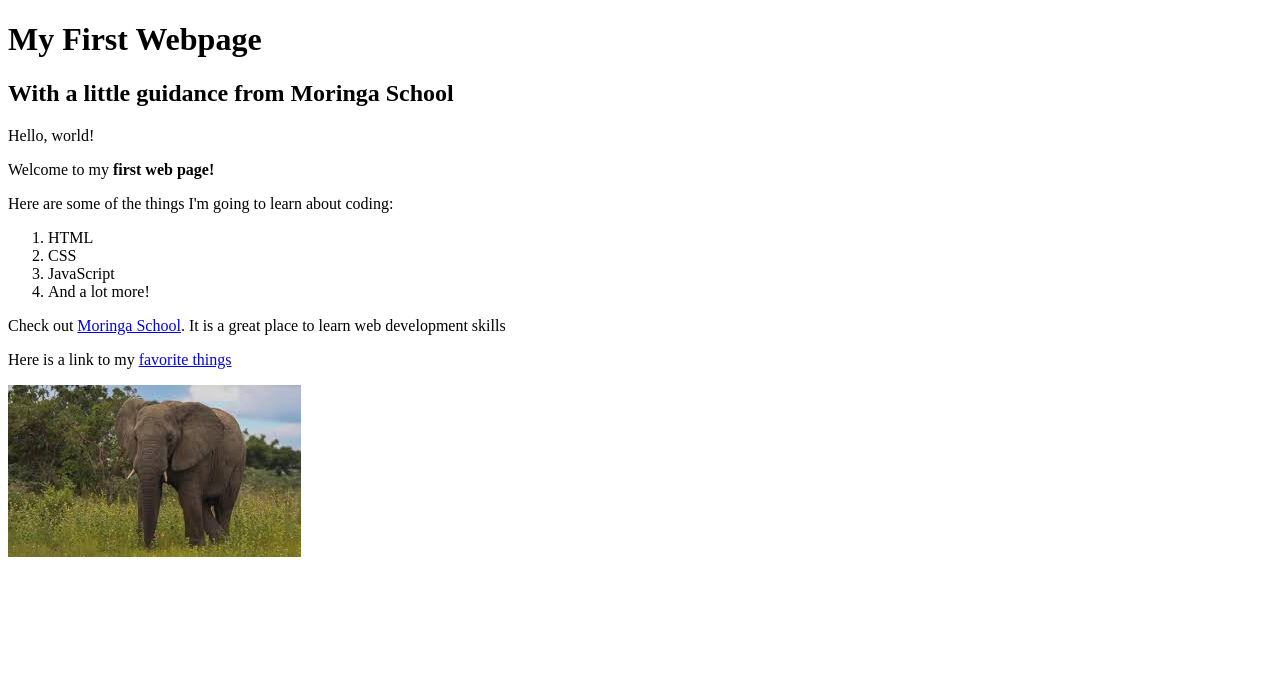
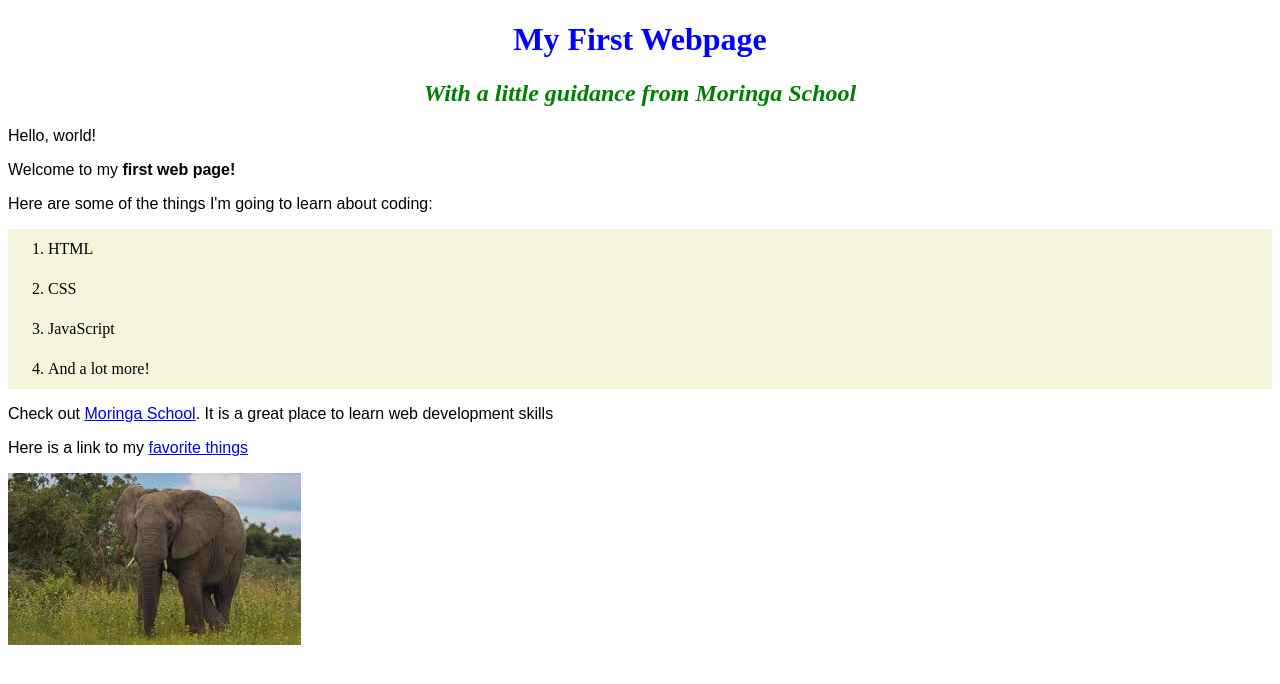
Before and after one commit to Ashisoma/my-first-website, a plain HTML site: page index.html in a window 1280 px wide. Drawn offline with Linux system fonts and the light colour scheme; files that its build step writes are made by us from their sources; files whose address does not match are found by name.

Commit message:
change name of my-first-website.html to index.html

```diff
--- /dev/null
+++ b/css/styles.css
@@ -0,0 +1,16 @@
+h1{
+    color: blue;
+    text-align: center;
+}
+h2{
+    color: green;
+    font-style: italic;
+    text-align: center;
+}
+p {
+    font-family: sans-serif;
+}
+ol{
+    line-height: 40px;
+    background-color: beige;
+}
--- a/my-first-website.html
+++ b/index.html
@@ -2,6 +2,7 @@
 <html>
     <head>
         <title>My First webpage!</title>
+        <link rel="stylesheet" type="text/css" href="styles.css">
     </head>
     <h1>My First Webpage</h1>
     <h2>With a little guidance from Moringa School</h2>
```
